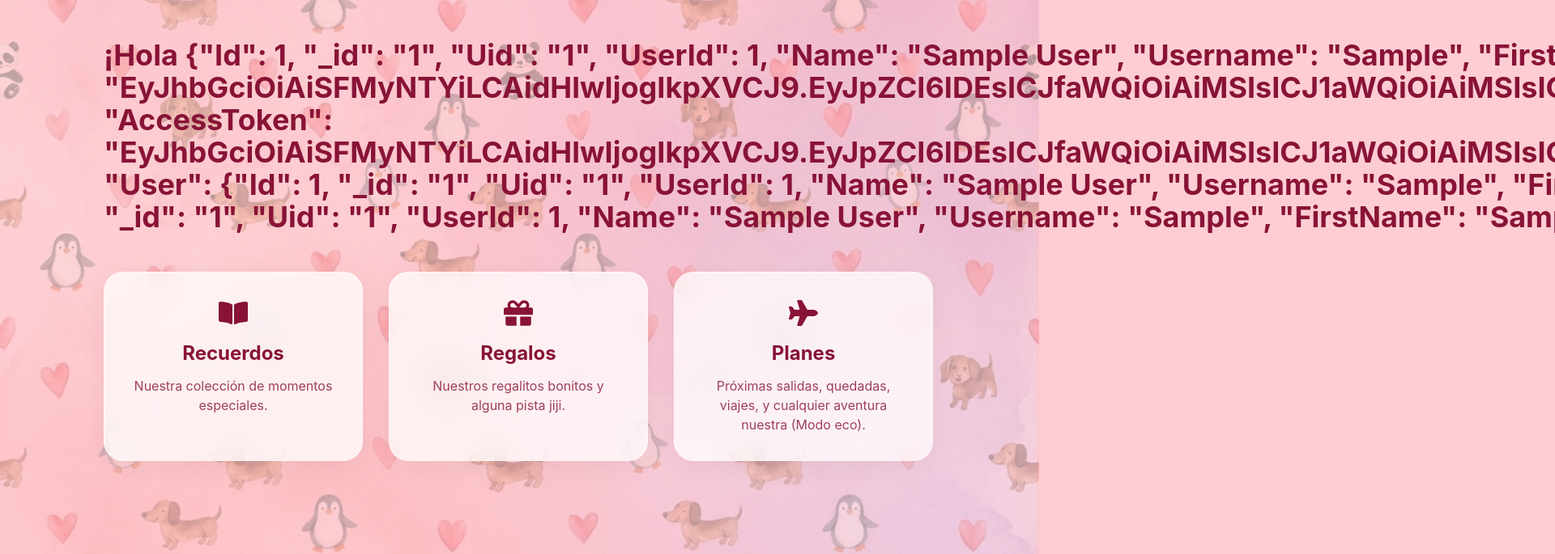
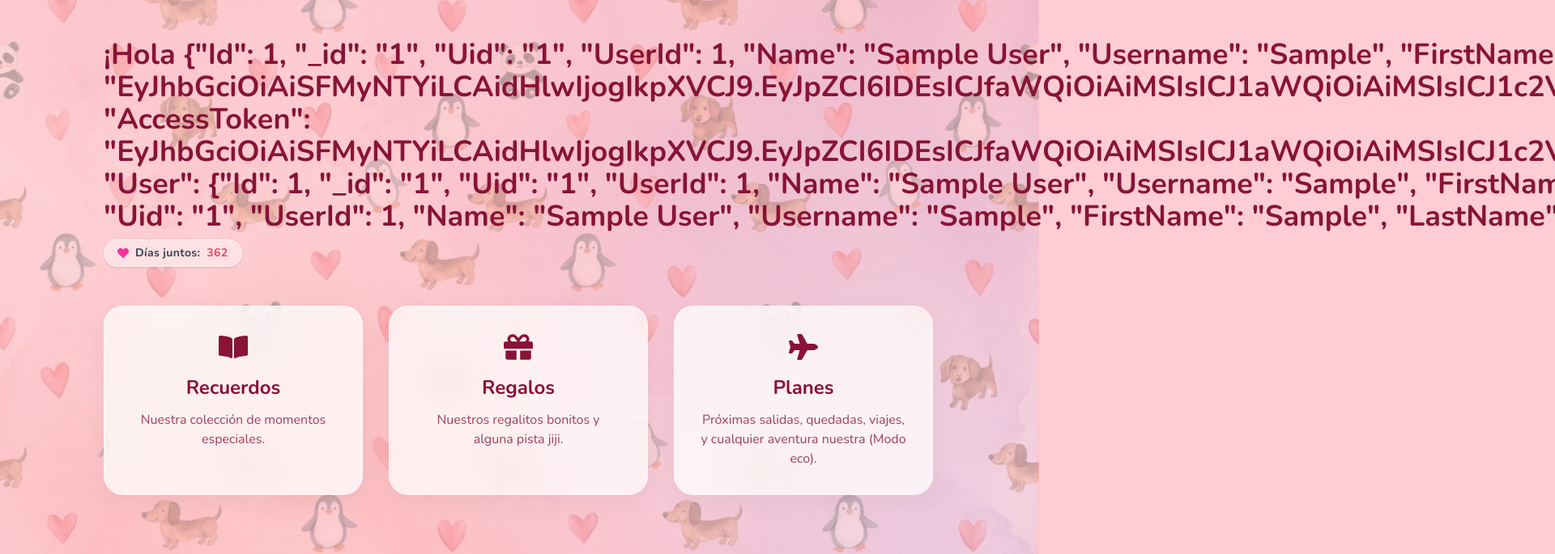
Before and after one commit to jaimelopezdelerena-gh/ponyu, a React (Vite) app in the folder frontend/: page /home in a window 1280 px wide. Shown: the top 685 px of the page at 81% size, 1920 px wide, since content can reach past the window. Built offline with nearby package versions, Linux system fonts and the light colour scheme; no server answers; sample sign-in values are in the browser's storage.

Commit message:
feat: google font swap to nunito, days together counter, memories sort by date, clean config emojis

```diff
--- a/frontend/index.html
+++ b/frontend/index.html
@@ -4,6 +4,9 @@
     <meta charset="UTF-8" />
     <link rel="icon" type="image/svg+xml" href="/favicon.svg" />
     <meta name="viewport" content="width=device-width, initial-scale=1.0" />
+    <link rel="preconnect" href="https://fonts.googleapis.com">
+    <link rel="preconnect" href="https://fonts.gstatic.com" crossorigin>
+    <link href="https://fonts.googleapis.com/css2?family=Nunito:ital,wght@0,200..1000;1,200..1000&display=swap" rel="stylesheet">
     <title>Ponyu</title>
   </head>
   <body>
--- a/frontend/src/index.css
+++ b/frontend/src/index.css
@@ -43,7 +43,7 @@
 
 body {
   margin: 0;
-  font-family: 'Inter', system-ui, Avenir, Helvetica, Arial, sans-serif;
+  font-family: 'Nunito', system-ui, -apple-system, sans-serif;
   background-color: var(--bg-color);
   color: var(--text-color);
   transition: background-color 0.8s ease, color 0.8s ease;
--- a/frontend/src/pages/ConfigPage.jsx
+++ b/frontend/src/pages/ConfigPage.jsx
@@ -107,7 +107,7 @@ const ConfigPage = () => {
           <FaArrowLeft /> Volver
         </button>
 
-        <h1 className="text-4xl font-bold mb-8">⚙️ Configuración y Gestión</h1>
+        <h1 className="text-4xl font-bold mb-8">Configuración y Gestión</h1>
 
         {loading ? (
           <div className="text-center py-12"><FaSpinner className="animate-spin text-4xl mx-auto text-[var(--accent-color)]" /></div>
@@ -139,7 +139,7 @@ const ConfigPage = () => {
                 {gifts.map(g => (
                   <div key={g._id} className="flex justify-between items-center bg-white/40 p-3 rounded-lg hover:bg-white/60 transition">
                     <div>
-                      <span className="font-bold">{g.title} {g.isClue && '🔍 (Pista)'}</span> <span className="text-sm opacity-70">({g.creator})</span>
+                      <span className="font-bold">{g.title} {g.isClue && '(Pista)'}</span> <span className="text-sm opacity-70">({g.creator})</span>
                     </div>
                     {g.creator === user && (
                       <button onClick={() => handleDelete('gifts', g._id)} className="text-red-500 hover:text-red-700 bg-red-100 p-2 rounded-md transition"><FaTrash /></button>
@@ -174,7 +174,7 @@ const ConfigPage = () => {
           <div className="fixed inset-0 z-50 flex items-center justify-center p-4 bg-black/60 backdrop-blur-sm animate-fade-in" onClick={() => setEditingMemory(null)}>
             <div className="bg-white rounded-3xl w-full max-w-xl shadow-2xl relative" onClick={e => e.stopPropagation()}>
               <div className="p-8">
-                <h2 className="text-3xl font-bold mb-6">✏️ Editar Recuerdo</h2>
+                <h2 className="text-3xl font-bold mb-6">Editar Recuerdo</h2>
                 <form onSubmit={handleSaveEdit} className="space-y-4">
                   <div>
                     <label className="block text-sm font-semibold mb-1">Título</label>
--- a/frontend/src/pages/DashboardPage.jsx
+++ b/frontend/src/pages/DashboardPage.jsx
@@ -1,7 +1,7 @@
 import React from 'react';
 import { useNavigate } from 'react-router-dom';
 import { useAuth } from '../context/AuthContext';
-import { FaBookOpen, FaGift, FaPlane, FaSignOutAlt } from 'react-icons/fa';
+import { FaBookOpen, FaGift, FaPlane, FaSignOutAlt, FaHeart } from 'react-icons/fa';
 
 const DashboardPage = () => {
   const { user, logout } = useAuth();
@@ -11,6 +11,11 @@ const DashboardPage = () => {
     logout();
     navigate('/');
   };
+
+  const engagementDate = new Date('2025-04-20T00:00:00');
+  const today = new Date();
+  const diffTime = Math.abs(today - engagementDate);
+  const diffDays = Math.ceil(diffTime / (1000 * 60 * 60 * 24));
 
   const options = [
     {
@@ -35,10 +40,20 @@ const DashboardPage = () => {
 
   return (
     <div className="min-h-screen flex flex-col items-center py-12 px-4 page-transition-enter-active">
-      <div className="w-full max-w-5xl flex justify-between items-center mb-12">
-        <h1 className="text-4xl font-bold flex items-center gap-3 capitalize">
-          ¡Hola {user}!
-        </h1>
+      {/* Top Bar Area */}
+      <div className="w-full max-w-5xl flex flex-col md:flex-row justify-between items-center mb-12 gap-6">
+        <div>
+          <h1 className="text-4xl font-bold flex items-center gap-3 capitalize mb-2">
+            ¡Hola {user}!
+          </h1>
+          <div className="inline-block bg-white/40 px-4 py-1.5 rounded-full border border-white/50 shadow-sm backdrop-blur-md">
+            <span className="font-bold text-gray-700 tracking-wide text-sm flex items-center gap-2">
+              <FaHeart className="text-pink-500" />
+              Días juntos: <span className="text-[var(--accent-color)]">{diffDays}</span>
+            </span>
+          </div>
+        </div>
+
         <div className="flex gap-4">
           <button
             onClick={() => navigate('/config')}
--- a/frontend/src/pages/MemoriesPage.jsx
+++ b/frontend/src/pages/MemoriesPage.jsx
@@ -31,6 +31,7 @@ const MemoriesPage = () => {
   const [showForm, setShowForm] = useState(false);
   const [loading, setLoading] = useState(false);
   const [filterCat, setFilterCat] = useState('Todos');
+  const [sortOrder, setSortOrder] = useState('newest');
   const [placeholder, setPlaceholder] = useState(RANDOM_PLACEHOLDERS[0]);
   const [selectedMemory, setSelectedMemory] = useState(null);
 
@@ -107,6 +108,13 @@ const MemoriesPage = () => {
 
   const filteredMemories = filterCat === 'Todos' ? memories : memories.filter(m => m.categories?.includes(filterCat) || m.category === filterCat);
 
+  const sortedMemories = [...filteredMemories].sort((a, b) => {
+    const dateA = new Date(a.startDate || a.date || a.createdAt);
+    const dateB = new Date(b.startDate || b.date || b.createdAt);
+    if (sortOrder === 'newest') return dateB - dateA;
+    return dateA - dateB;
+  });
+
   return (
     <div className="min-h-screen flex flex-col p-8 page-transition-enter-active">
       <div className="max-w-5xl w-full mx-auto z-10">
@@ -127,9 +135,10 @@ const MemoriesPage = () => {
           </button>
         </div>
 
-        {/* Categorías de filtrado */}
+        {/* Categorías de filtrado y Ordenación */}
         {!showForm && (
-          <div className="glass-panel p-4 mb-8 flex flex-wrap gap-2 items-center justify-center">
+          <div className="glass-panel p-4 mb-8 flex flex-col md:flex-row gap-4 items-center justify-between">
+            <div className="flex flex-wrap gap-2 items-center justify-center">
               <span className="font-bold mr-2"><FaFilter className="inline" /> Filtrar:</span>
               <button
                 onClick={() => setFilterCat('Todos')}
@@ -146,6 +155,19 @@ const MemoriesPage = () => {
                   {CATEGORIES[cat].label}
                 </button>
               ))}
+            </div>
+
+            <div className="flex items-center gap-2">
+              <span className="font-bold text-sm">Ordenar por fechas:</span>
+              <select
+                value={sortOrder}
+                onChange={(e) => setSortOrder(e.target.value)}
+                className="input-field py-1 px-3 text-sm font-bold outline-none cursor-pointer bg-white"
+              >
+                <option value="newest">Más nuevo primero</option>
+                <option value="oldest">Más antiguo primero</option>
+              </select>
+            </div>
           </div>
         )}
 
@@ -250,7 +272,7 @@ const MemoriesPage = () => {
 
         {/* List of Memories */}
         <div className="grid grid-cols-1 sm:grid-cols-2 md:grid-cols-3 gap-6">
-          {filteredMemories.map((mem) => (
+          {sortedMemories.map((mem) => (
             <div
               key={mem._id}
               onClick={() => setSelectedMemory(mem)}
```
Lines whose indentation alone changed are shown as unchanged.
